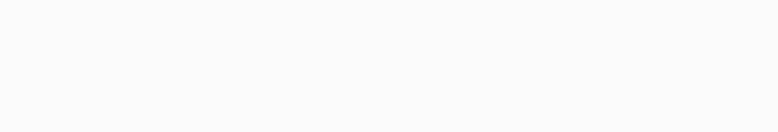
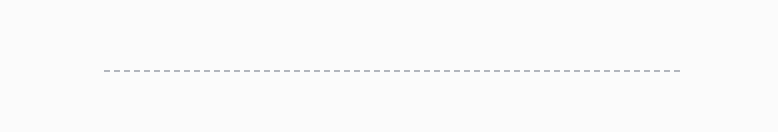
Before and after one commit to Lokendrakushwah12/PortfolioV1, a React (Vite) app: page / in a window 1280 px wide. Shown: the part 820-952 px from the top of the page, without its empty margins (248-1026 px from the left). Built offline with nearby package versions, Linux system fonts and the light colour scheme.

Commit message:
line fix

```diff
--- a/src/components/Card.jsx
+++ b/src/components/Card.jsx
@@ -7,7 +7,7 @@
 
   return (
     <>
-      <div className="relative rounded-lg overflow-x-hidden flex aspect-auto w-[28rem] flex-col items-start justify-start border border-[#e9e9e9] bg-[#91919110] shadow-lg dark:border-[#212121] xm:w-full md:w-[36rem]">
+      <div className="relative flex aspect-auto w-[28rem] flex-col items-start justify-start overflow-x-hidden rounded-lg border border-[#e9e9e9] bg-[#91919110] shadow-lg dark:border-[#212121] xm:w-full md:w-[36rem]">
         <img
           className="h-[24rem] w-full select-none object-cover xm:h-[15rem]"
           style={{ backgroundPosition: "top" }}
@@ -53,8 +53,8 @@
             {description}
           </div>
         </div>
-        <div className="absolute -bottom-12 w-full border-b-2 border-dashed border-gray-500/50"></div>
       </div>
+      <div className="absolute -bottom-28 w-full border-b-2 border-dashed border-gray-500/50"></div>
     </>
   );
 };
```
